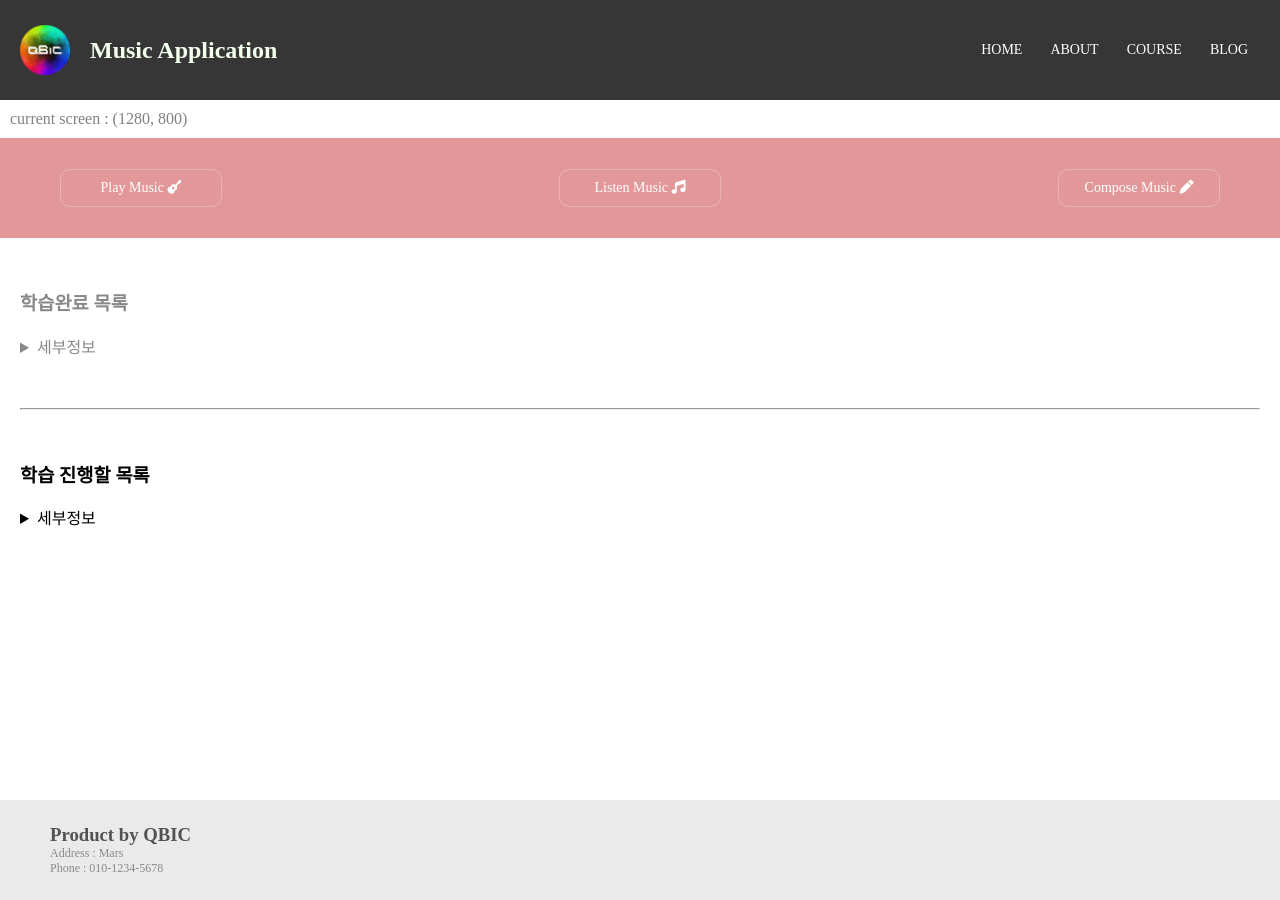
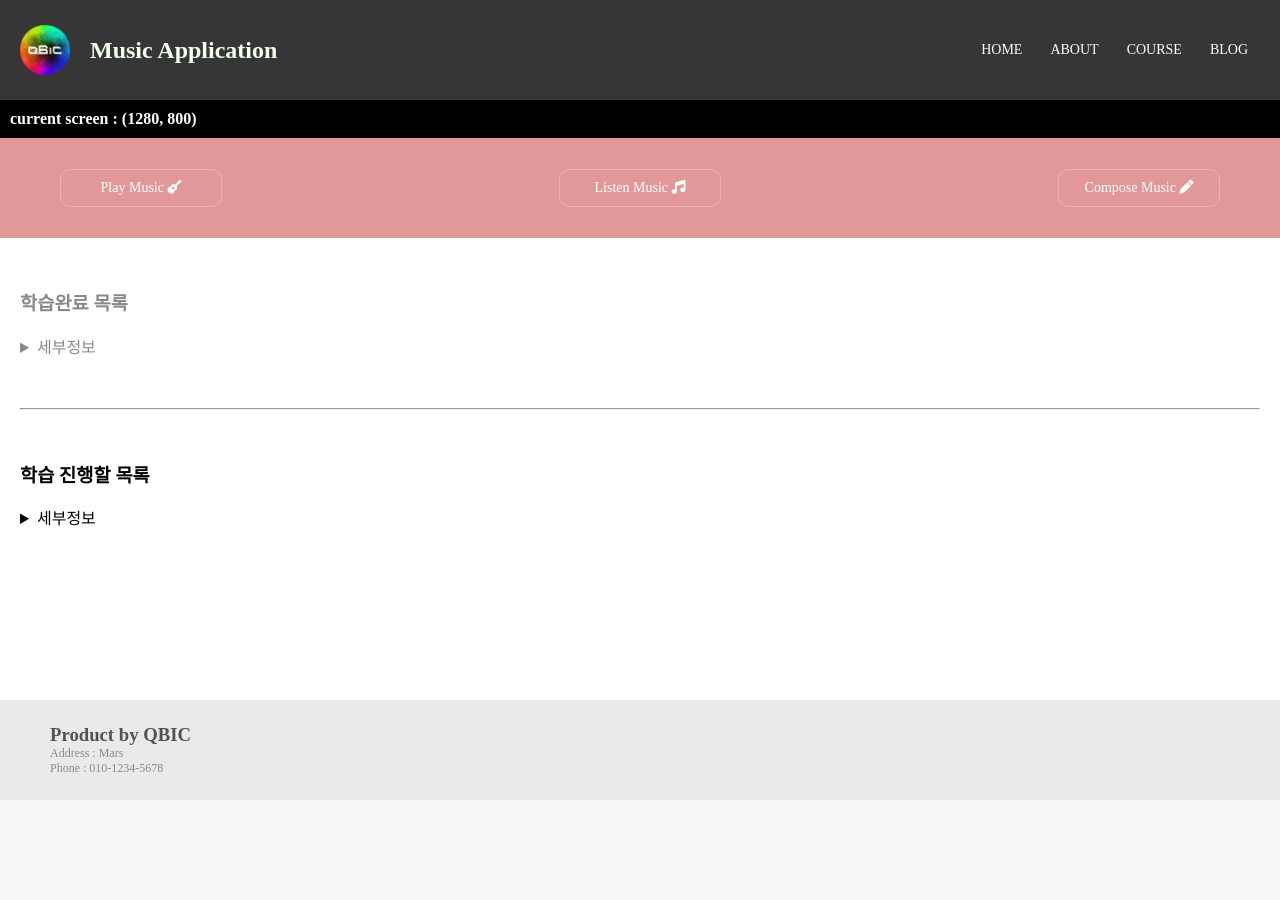
Before and after one commit to tyoon9781/MusicApp, a Django app: template templates/app_music/index.html in a window 1280 px wide. After the commit the page ends 800 px from the top, so only its background shows below. Run offline with Django 3.2, Linux system fonts and the light colour scheme; the template is opened without the code that fills it, so the values that code supplies are empty; some libraries are stand-ins or nearby versions.

Commit message:
[fix] footer position update for calc(100vh - 100px);

```diff
--- a/static/app_music/_base.css
+++ b/static/app_music/_base.css
@@ -13,5 +13,5 @@ body{
 
 .main-wrapper{
     height:auto;
-    min-height: 100vh;
+    min-height: calc(100vh - 100px);
 }
--- a/static/app_music/index.css
+++ b/static/app_music/index.css
@@ -1,6 +1,8 @@
 .current_screen_info{
     padding: 10px;
-    color:grey;
+    font-weight: bold;
+    color:rgb(255, 255, 255);
+    background-color: rgb(0, 0, 0);
 }
 
 .card-area{
```
